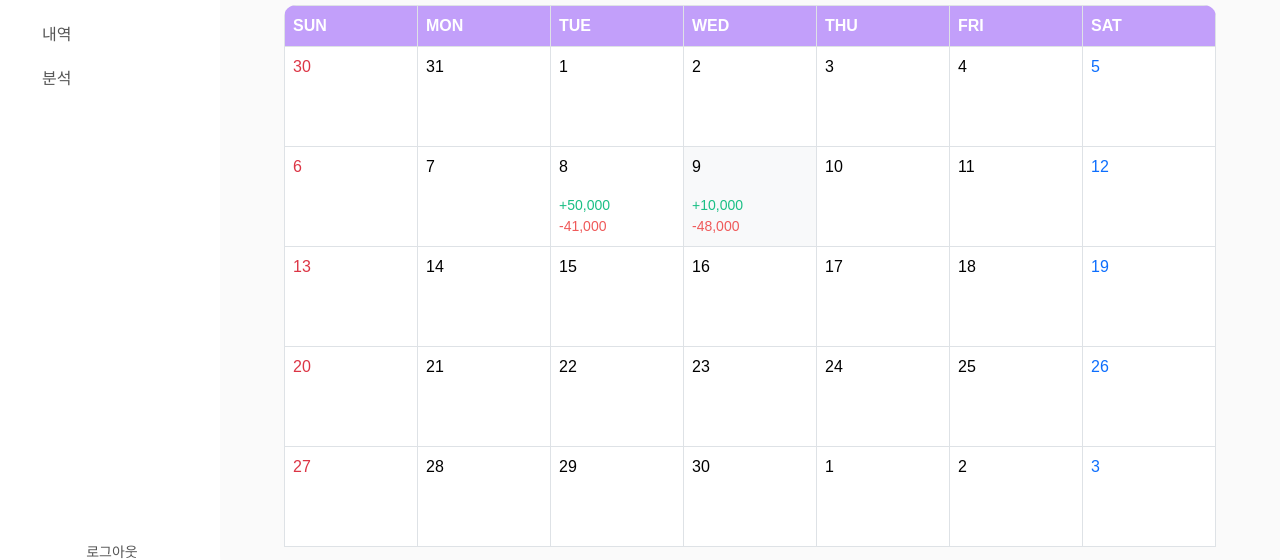
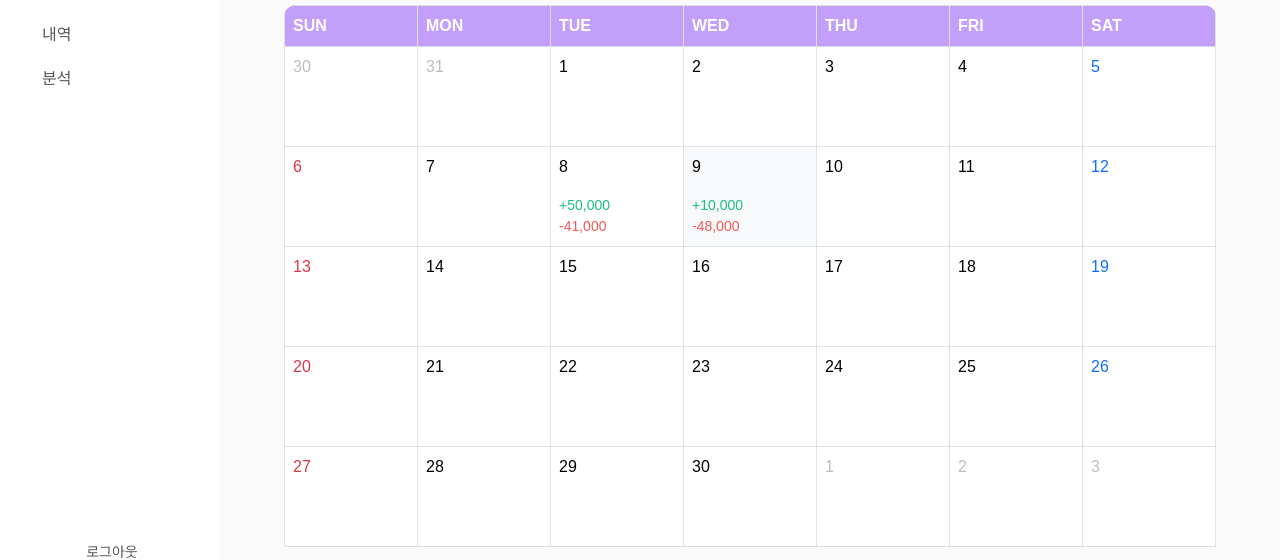
Before and after one commit to gaeguul/ohmoney, a Vue app: page /home in a window 1280 px wide. Shown: the part 221-781 px from the top of the page. Built offline with nearby package versions, Linux system fonts and the light colour scheme; a web font is replaced by a local one.

Commit message:
style #2 - 해당 달이 아닌 날짜 스타일 수정

```diff
--- a/src/components/calendar/CalendarTable.vue
+++ b/src/components/calendar/CalendarTable.vue
@@ -27,6 +27,7 @@
                 :class="{
                   'text-primary': date?.getDay() === 6,
                   'text-danger': date?.getDay() === 0,
+                  'text-muted': !isCurrentMonth(date),
                 }"
               >
                 {{ date?.getDate() || '' }}
@@ -123,6 +124,11 @@ function formatDate(date) {
   const dd = String(date.getDate()).padStart(2, '0')
   return `${yyyy}-${mm}-${dd}`
 }
+
+// 현재 달의 날짜인지 확인
+const isCurrentMonth = (date) => {
+  return date?.getMonth() === props.month
+}
 </script>
 
 <style scoped>
@@ -158,4 +164,8 @@ tbody td:hover {
 .textExpense {
   color: var(--color-expense);
 }
+
+.text-muted {
+  opacity: 0.4;
+}
 </style>
```
